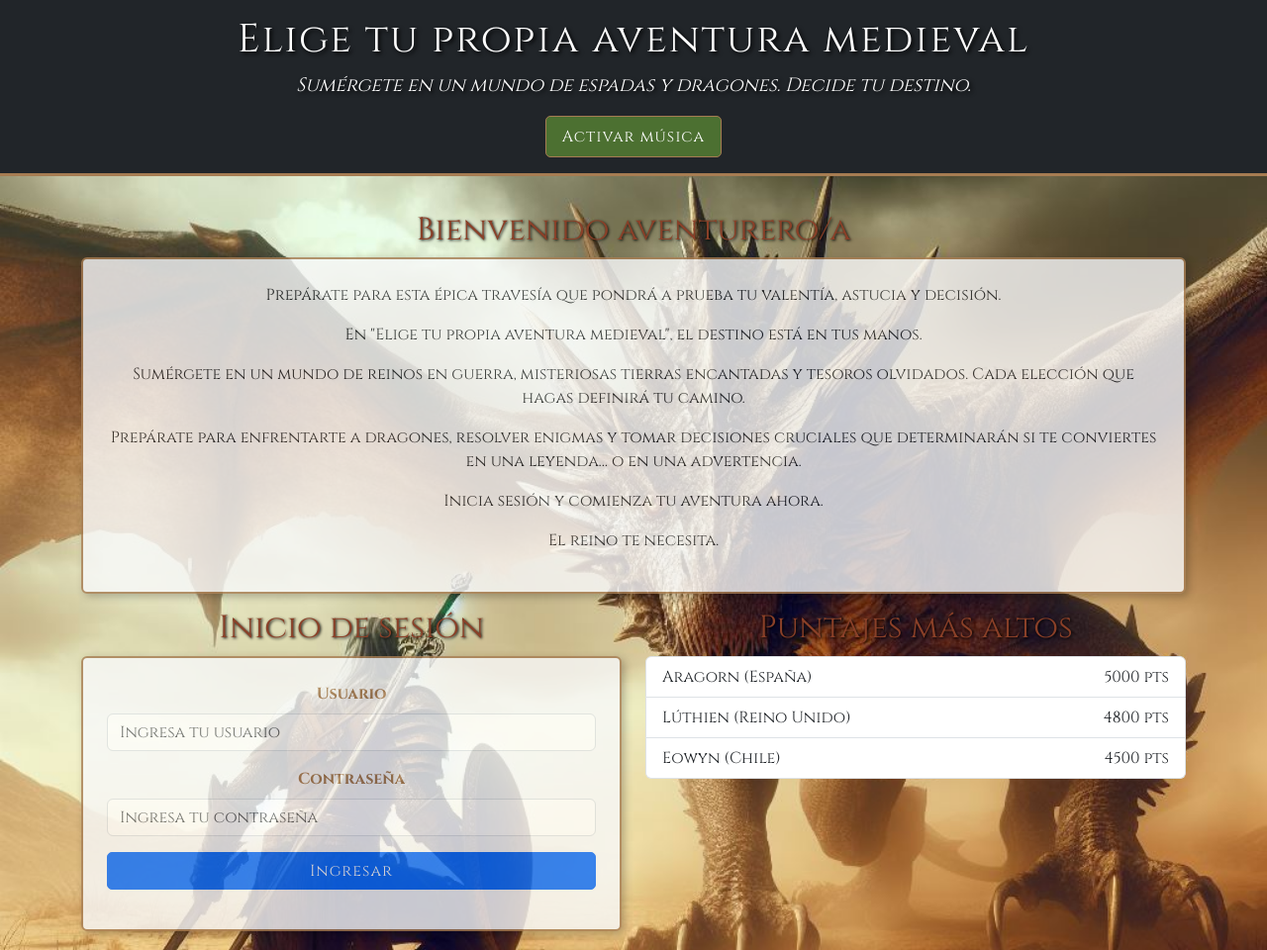
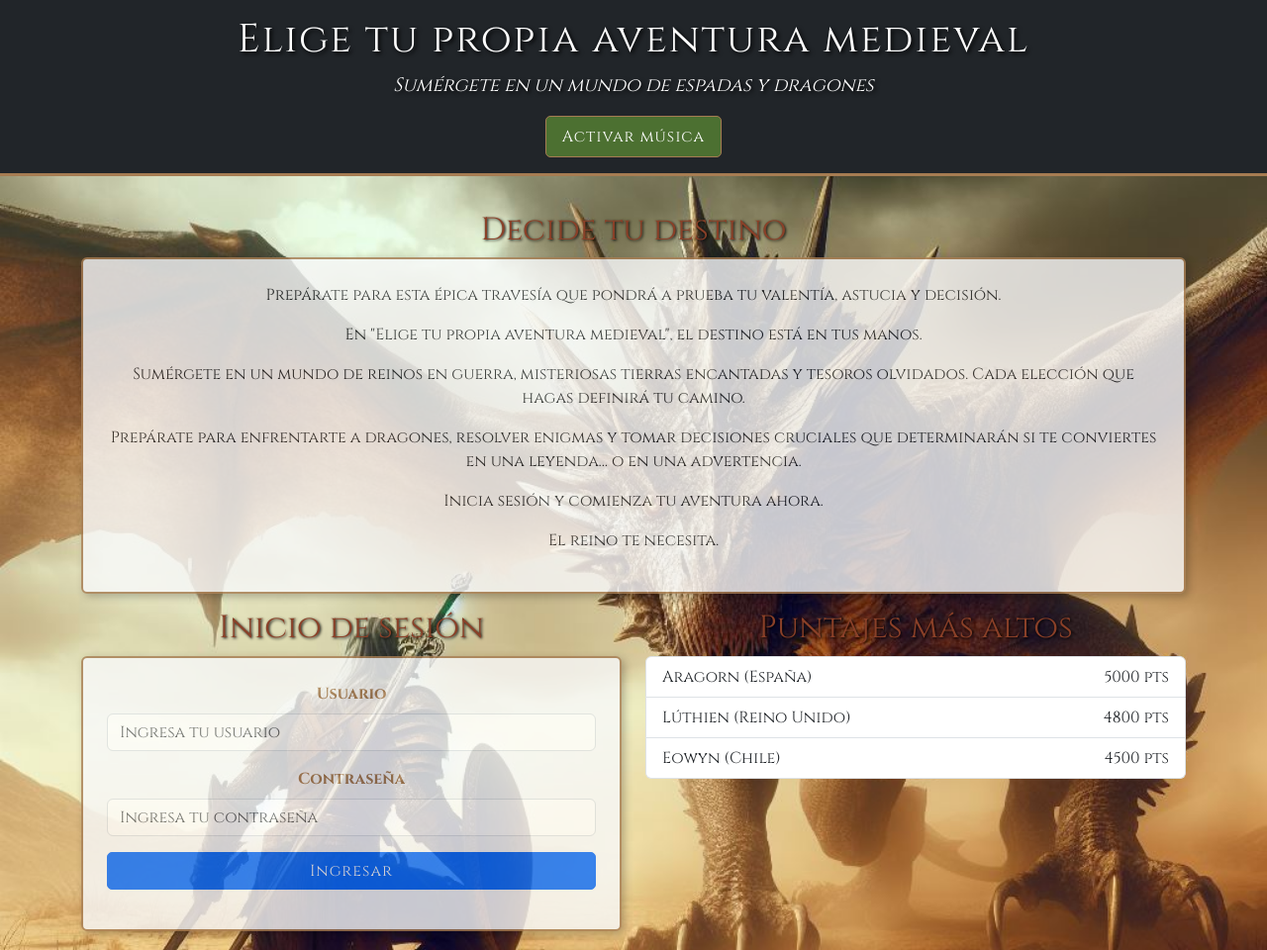
Before and after one commit to CNF1993/libro-juego, a plain HTML site: page index.html in a window 1280 px wide. Shown: the top 960 px of the page at 99% size. Drawn offline with nearby package versions, Linux system fonts and the light colour scheme.

Commit message:
change index

```diff
--- a/index.html
+++ b/index.html
@@ -11,7 +11,7 @@
 <body>
   <header class="bg-dark text-white text-center py-3">
     <h1>Elige tu propia aventura medieval</h1>
-    <p>Sumérgete en un mundo de espadas y dragones. Decide tu destino.</p>
+    <p>Sumérgete en un mundo de espadas y dragones</p>
     <div class="audio-container text-center">
       <audio id="audio" src="./multimedia/audio01.MP3"></audio>
       <button id="playPauseBtn" class="btn btn-success btn-lg">Activar música</button>
@@ -20,7 +20,7 @@
   <main class="container mt-3">
     <div class="row">
       <section class="col-md-12  mb-3">
-        <h2 class="text-center">Bienvenido aventurero/a</h2>
+        <h2 class="text-center">Decide tu destino</h2>
         <div class="bg-light p-4 rounded">
           <p>
             Prepárate para esta épica travesía que pondrá a prueba tu valentía, astucia y decisión.
```
